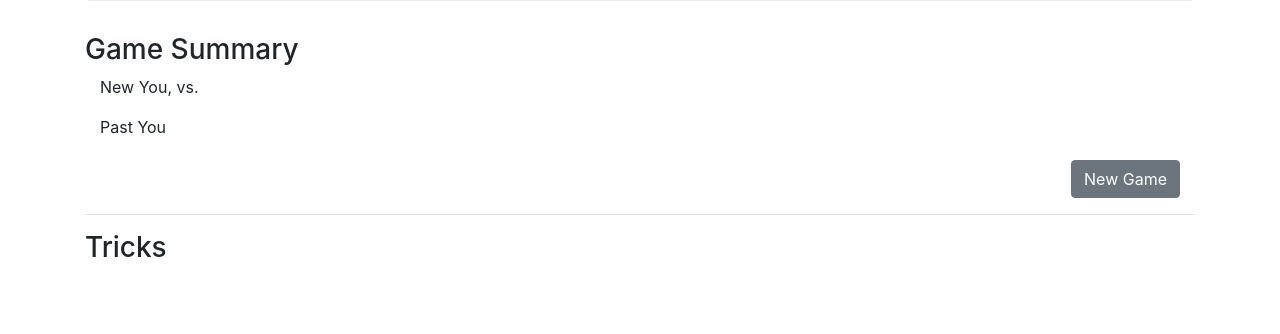
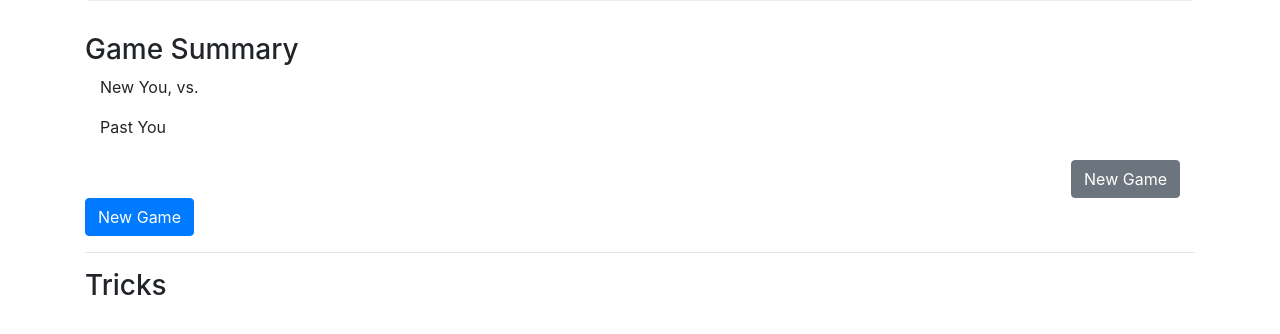
Before and after one commit to lenknerd/skrate, a Flask app: template skrate/templates/index.html in a window 1280 px wide. Shown: the part 263-597 px from the top of the page. Run offline with Flask 2, Linux system fonts and the light colour scheme; the template is opened without the code that fills it, so the values that code supplies are empty; some libraries are stand-ins or nearby versions.

Commit message:
Move out button so event not lost

```diff
--- a/skrate/templates/index.html
+++ b/skrate/templates/index.html
@@ -23,6 +23,7 @@
 	  <div class="container" id="outergame">
         {% include "game.html" %}
       </div>
+      <button type="button" class="btn btn-primary" id="newgame">New Game</button>
 
 	  <hr>
 
```
